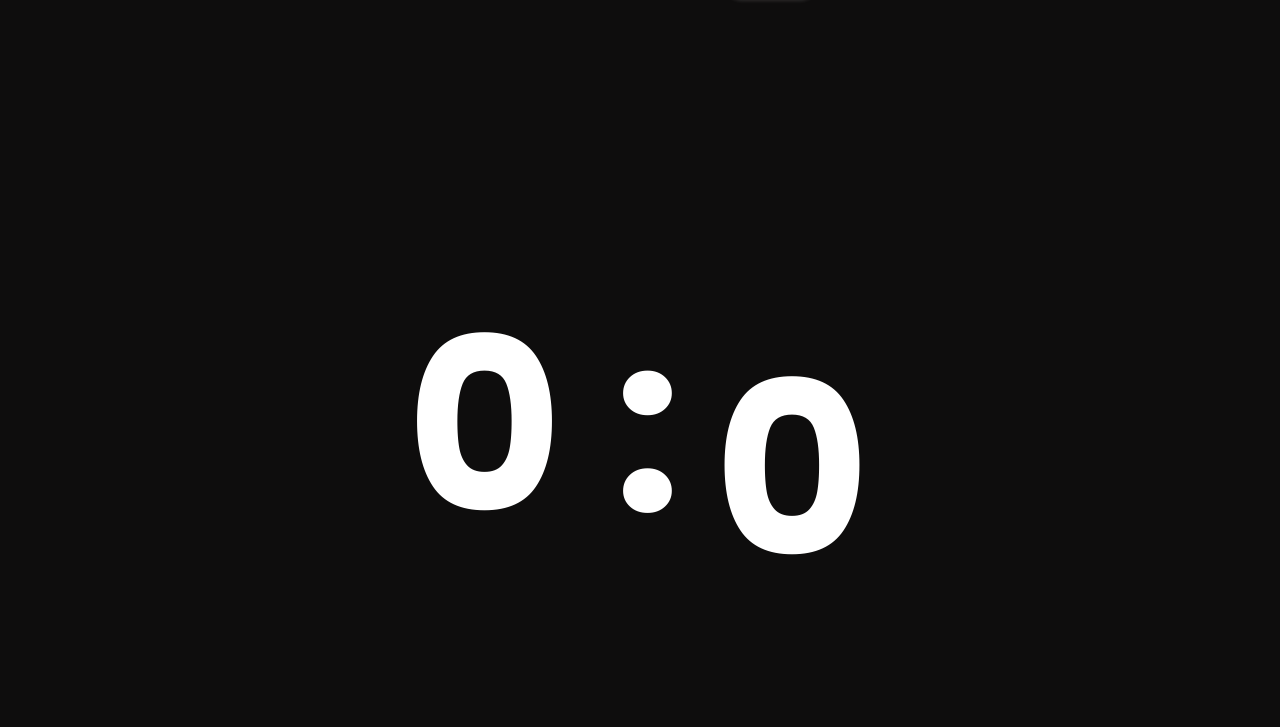
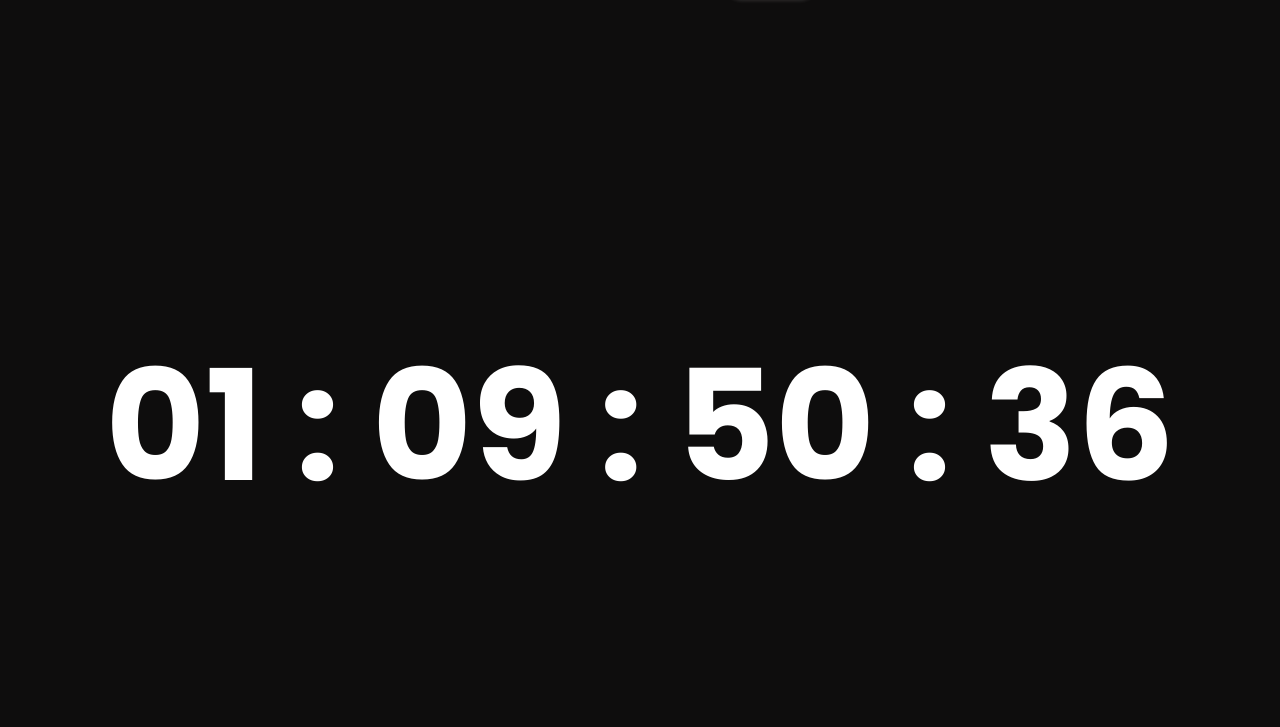
Before and after one commit to citchennai/tedx, a website: page index.html in a window 1280 px wide. Shown: the part 773-1500 px from the top of the page. Drawn offline with nearby package versions, Linux system fonts and the light colour scheme.

Commit message:
'Changes'

```diff
--- a/index.html
+++ b/index.html
@@ -75,7 +75,7 @@
 		</section>
 		<section class="begins">
 			<div class="bottom">
-				0 :
+				<!-- 0 :
 				<div>
 					<span class="span5">5</span>
 					<span class="span4">4</span>
@@ -83,7 +83,7 @@
 					<span class="span2">2</span>
 					<span class="span1">1</span>
 					<span class="span0">0</span>
-				</div>
+				</div> -->
 			</div>
 			<div class="top">
 				<div><span>COUNT</span><span>DOWN</span></div>
--- a/public/CSS/home.css
+++ b/public/CSS/home.css
@@ -368,6 +368,7 @@ body {
 	align-items: center;
 	justify-content: center;
 	top: 50%;
+	opacity: 0;
 	left: 50%;
 	transform: translate(-50%, -50%);
 	position: absolute;
@@ -395,7 +396,7 @@ body {
 .begins .bottom {
 	width: 100%;
 	height: 50%;
-	font-size: 15rem;
+	font-size: 12vw;
 	color: white;
 	display: flex;
 	align-items: center;
@@ -1027,6 +1028,10 @@ body {
 		display: none;
 	}
 
+	.begins .bottom {
+		font-size: 13vw;
+	}
+
 	.center-hero {
 		z-index: 2;
 	}
@@ -1072,6 +1077,11 @@ body {
 		transform: translate(-50%, -65%);
 	}
 
+	.begins .bottom {
+		font-size: 13vw;
+	}
+
+
 	.hero .top-left,
 	.hero .top-right,
 	.hero .bottom {
@@ -1095,12 +1105,8 @@ body {
 		font-weight: 600;
 		transform: translate(-45%, 20%);
 	}
-	.bigins {
+	.begins {
 		height: calc(50vh - 2.5rem);
-	}
-	.begins .bottom {
-		font-size: 10rem;
-		padding-left: 1rem;
 	}
 
 	.view-event {
@@ -1252,10 +1258,7 @@ body {
 		font-size: 1rem;
 		transform: translate(-50%, 40%);
 	}
-	.begins .bottom {
-		font-size: 7rem;
-		margin-left: 1rem;
-	}
+
 	.begins .bottom,
 	.begins .top {
 		transform: translate(-50%, -80%);
--- a/public/JS/index.js
+++ b/public/JS/index.js
@@ -1,21 +1,3 @@
-// const hero = document.querySelector('.hero');
-// const largeHero = document.querySelectorAll('.hero .large');
-// const smallHero = document.querySelectorAll('.hero .small');
-
-// const parallax = (args, e) => {
-// 	args.forEach((arg) => {
-// 		const speed = arg.getAttribute('data-speed');
-// 		const x = (e.pageX * speed) / 100;
-// 		const y = (e.pageY * speed) / 100;
-// 		arg.style.transform = `translateX(${x}px) translateY(${y}px)`;
-// 	});
-// };
-
-// hero.addEventListener('mousemove', function (e) {
-// 	parallax(largeHero, e);
-// 	parallax(smallHero, e);
-// });
-
 const onloadGsap = (className1, className2) => {
 	gsap
 		.timeline()
@@ -51,106 +33,156 @@ onloadGsap(
 	'.hero .bottom .bottom-right-2 .small'
 );
 
+// gsap
+// 	.timeline({
+// 		scrollTrigger: {
+// 			trigger: '.begins',
+// 			start: 'top 60%'
+// 		}
+// 	})
+// 	.to(
+// 		'.begins .bottom div .span5',
+// 		{
+// 			duration: 1,
+// 			y: '-100%',
+// 			ease: 'slow(0.7, 0.7, false)'
+// 		},
+// 		'-=5'
+// 	)
+// 	.to(
+// 		'.begins .bottom div .span4',
+// 		{
+// 			duration: 1,
+// 			y: '-100%',
+// 			ease: 'slow(0.7, 0.7, false)'
+// 		},
+// 		'>-.2'
+// 	)
+// 	.to(
+// 		'.begins .bottom div .span4',
+// 		{
+// 			duration: 1,
+// 			y: '-200%',
+// 			ease: 'slow(0.7, 0.7, false)'
+// 		},
+// 		'>'
+// 	)
+// 	.to(
+// 		'.begins .bottom div .span3',
+// 		{
+// 			duration: 1,
+// 			y: '-100%',
+// 			ease: 'slow(0.7, 0.7, false)'
+// 		},
+// 		'>-.2'
+// 	)
+// 	.to(
+// 		'.begins .bottom div .span3',
+// 		{
+// 			duration: 1,
+// 			y: '-200%',
+// 			ease: 'slow(0.7, 0.7, false)'
+// 		},
+// 		'>'
+// 	)
+// 	.to(
+// 		'.begins .bottom div .span2',
+// 		{
+// 			duration: 1,
+// 			y: '-100%',
+// 			ease: 'slow(0.7, 0.7, false)'
+// 		},
+// 		'>-.2'
+// 	)
+// 	.to(
+// 		'.begins .bottom div .span2',
+// 		{
+// 			duration: 1,
+// 			y: '-200%',
+// 			ease: 'slow(0.7, 0.7, false)'
+// 		},
+// 		'>'
+// 	)
+// 	.to(
+// 		'.begins .bottom div .span1',
+// 		{
+// 			duration: 1,
+// 			y: '-100%',
+// 			ease: 'slow(0.7, 0.7, false)'
+// 		},
+// 		'>-.2'
+// 	)
+// 	.to(
+// 		'.begins .bottom div .span1',
+// 		{
+// 			duration: 1,
+// 			y: '-200%',
+// 			ease: 'slow(0.7, 0.7, false)'
+// 		},
+// 		'>'
+// 	)
+// 	.to(
+// 		'.begins .bottom div .span0',
+// 		{
+// 			duration: 1,
+// 			y: '-100%',
+// 			ease: 'slow(0.7, 0.7, false)'
+// 		},
+// 		'>'
+// 	)
+// 	.to('.begins .bottom', { duration: 1, autoAlpha: 0, ease: 'power2.out' }, '>')
+// 	.from(
+// 		'.begins .top',
+// 		{ duration: 3, autoAlpha: 0, ease: 'power2.out' },
+// 		'>+1'
+// 	);
+
+const deadline = '2022-01-30';
+
+function getTimeRemaining(endtime) {
+	const total = Date.parse(endtime) - Date.parse(new Date());
+	const seconds = Math.floor((total / 1000) % 60);
+	const minutes = Math.floor((total / 1000 / 60) % 60);
+	const hours = Math.floor((total / (1000 * 60 * 60)) % 24);
+	const days = Math.floor(total / (1000 * 60 * 60 * 24));
+
+	return {
+		total,
+		days,
+		hours,
+		minutes,
+		seconds
+	};
+}
+
+function initializeClock(clas, endtime) {
+	const clock = document.querySelector(clas);
+	const timeinterval = setInterval(() => {
+		const t = getTimeRemaining(endtime);
+		clock.innerHTML =
+			`${t.days.toString().length == 1 ? '0' + t.days : t.days}` +
+			' : ' +
+			`${t.hours.toString().length == 1 ? '0' + t.hours : t.hours}` +
+			' : ' +
+			`${t.minutes.toString().length == 1 ? '0' + t.minutes : t.minutes}` +
+			' : ' +
+			`${t.seconds.toString().length == 1 ? '0' + t.seconds : t.seconds}`;
+		if (t.total <= 0) {
+			clearInterval(timeinterval);
 			gsap
-	.timeline({
-		scrollTrigger: {
-			trigger: '.begins',
-			start: 'top 60%'
-		}
+				.timeline()
+				.to('.begins .bottom', {
+					duration: 1,
+					autoAlpha: 0,
+					ease: 'power2.out'
 				})
-	.to(
-		'.begins .bottom div .span5',
-		{
-			duration: 1,
-			y: '-100%',
-			ease: 'slow(0.7, 0.7, false)'
-		},
-		'-=5'
-	)
-	.to(
-		'.begins .bottom div .span4',
-		{
-			duration: 1,
-			y: '-100%',
-			ease: 'slow(0.7, 0.7, false)'
-		},
-		'>-.2'
-	)
-	.to(
-		'.begins .bottom div .span4',
-		{
-			duration: 1,
-			y: '-200%',
-			ease: 'slow(0.7, 0.7, false)'
-		},
-		'>'
-	)
-	.to(
-		'.begins .bottom div .span3',
-		{
-			duration: 1,
-			y: '-100%',
-			ease: 'slow(0.7, 0.7, false)'
-		},
-		'>-.2'
-	)
-	.to(
-		'.begins .bottom div .span3',
-		{
-			duration: 1,
-			y: '-200%',
-			ease: 'slow(0.7, 0.7, false)'
-		},
-		'>'
-	)
-	.to(
-		'.begins .bottom div .span2',
-		{
-			duration: 1,
-			y: '-100%',
-			ease: 'slow(0.7, 0.7, false)'
-		},
-		'>-.2'
-	)
-	.to(
-		'.begins .bottom div .span2',
-		{
-			duration: 1,
-			y: '-200%',
-			ease: 'slow(0.7, 0.7, false)'
-		},
-		'>'
-	)
-	.to(
-		'.begins .bottom div .span1',
-		{
-			duration: 1,
-			y: '-100%',
-			ease: 'slow(0.7, 0.7, false)'
-		},
-		'>-.2'
-	)
-	.to(
-		'.begins .bottom div .span1',
-		{
-			duration: 1,
-			y: '-200%',
-			ease: 'slow(0.7, 0.7, false)'
-		},
-		'>'
-	)
-	.to(
-		'.begins .bottom div .span0',
-		{
-			duration: 1,
-			y: '-100%',
-			ease: 'slow(0.7, 0.7, false)'
-		},
-		'>'
-	)
-	.to('.begins .bottom', { duration: 1, autoAlpha: 0, ease: 'power2.out' }, '>')
 				.from(
 					'.begins .top',
 					{ duration: 3, autoAlpha: 0, ease: 'power2.out' },
 					'>+1'
 				);
+		}
+	}, 1000);
+}
+
+initializeClock('.begins .bottom', deadline);
```
Lines whose indentation alone changed are shown as unchanged.
